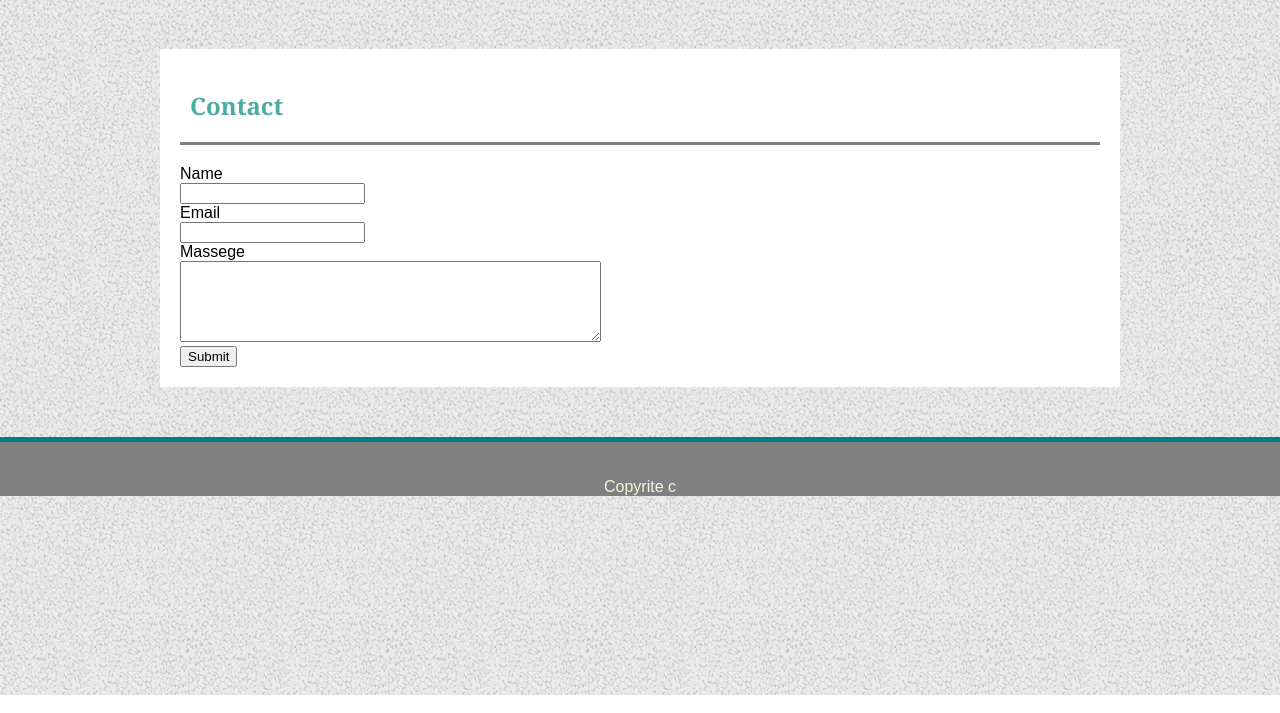
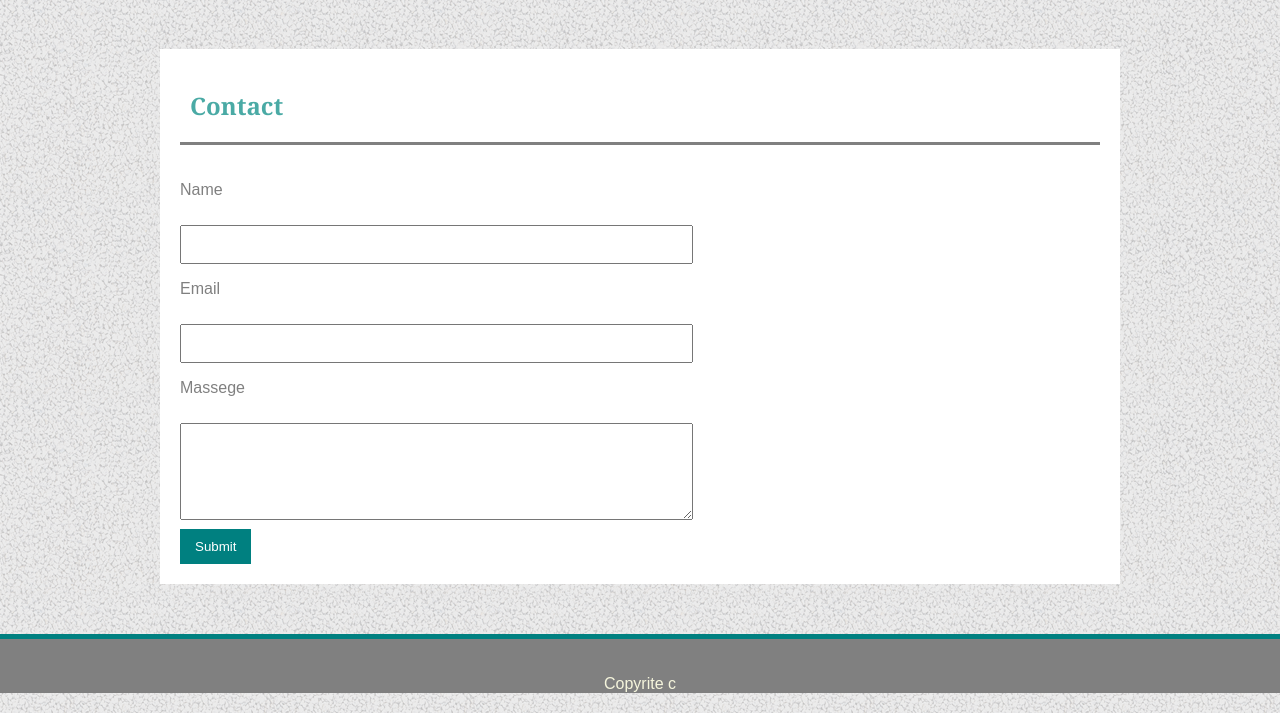
Before and after one commit to juiamin/homework_git, a plain HTML site: page contact.html in a window 1280 px wide. Shown: the part 105-818 px from the top of the page. Drawn offline with Linux system fonts and the light colour scheme.

Commit message:
updating style.css for contact.html

```diff
--- a/assets/css/style.css
+++ b/assets/css/style.css
@@ -157,3 +157,27 @@ footer{
   padding-top: 20px;
    margin-bottom: 20px;
 }
+
+.flex-container label{
+   display: block;
+   padding: 1rem 0 .5rem 0;
+   color: grey;
+}
+
+ input , textarea{
+  /* display: block; */
+  width: 100%;
+  padding: 10px;
+
+ }
+
+#submitbtn{
+  border:0;
+  background-color: teal;
+  color: white;
+  width: auto;
+  margin-top: 5px;
+  padding: 10px 15px;
+
+
+}
--- a/contact.html
+++ b/contact.html
@@ -33,24 +33,24 @@
         <h2>Contact</h2>
         <div class="flex-container">
             <form>
-                <div>
+
                     <label for="myName">Name</label><br>
                     <input type="text" name="myName" id="myName">
-                </div>
 
-                <div>
+
+
                     <label for="email">Email</label><br>
                     <input type="text" name="email" id="email">
-                </div>
 
-                <div>
+
+
                     <label for="massege">Massege</label><br>
                     <textarea name="massege" id="massege" cols="50" rows="5"></textarea>
-                </div>
 
-                <div>
-                    <input type="submit" value="Submit">
-                </div>
+
+
+                    <input type="submit" value="Submit" id="submitbtn">
+
             </form>
         </div>
     </main>
```
